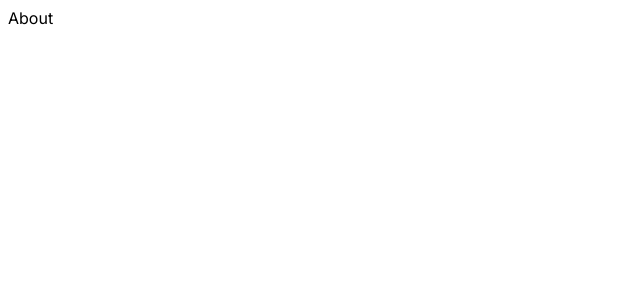
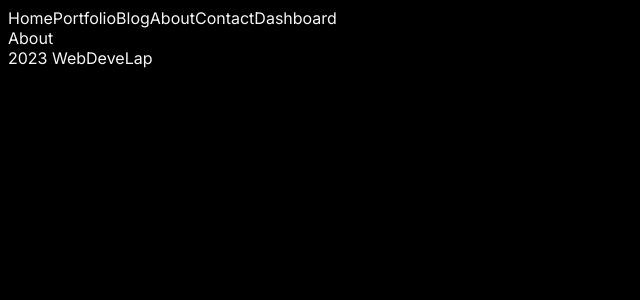
Before and after one commit to jeanchaneto/nextjs13-lama-tut, a Next.js app: page /about in a window 1280 px wide. Shown: the top 300 px of the page, without its empty margins (0-640 px from the left). Built offline with nearby package versions, Linux system fonts and the light colour scheme.

Commit message:
layout and loading features

```diff
--- a/src/app/globals.css
+++ b/src/app/globals.css
@@ -1,3 +1,17 @@
 h1 {
   margin: 0;
 }
+
+body {
+  background-color: black;
+  color: whitesmoke;
+}
+
+a {
+  color: inherit;
+  text-decoration: none;
+}
+
+a:visited {
+  color: inherit;
+}
--- a/src/app/layout.js
+++ /dev/null
@@ -1,17 +0,0 @@
-import './globals.css'
-import { Inter } from 'next/font/google'
-
-const inter = Inter({ subsets: ['latin'] })
-
-export const metadata = {
-  title: 'Next.js 13 Tut',
-  description: 'Follow along project',
-}
-
-export default function RootLayout({ children }) {
-  return (
-    <html lang="en">
-      <body className={inter.className}>{children}</body>
-    </html>
-  )
-}
--- /dev/null
+++ b/src/app/layout.jsx
@@ -0,0 +1,23 @@
+import Navbar from "@/components/navbar/navbar";
+import "./globals.css";
+import { Inter } from "next/font/google";
+import Footer from "@/components/footer/Footer";
+
+const inter = Inter({ subsets: ["latin"] });
+
+export const metadata = {
+  title: "Next.js 13 Tut",
+  description: "Follow along project",
+};
+
+export default function RootLayout({ children }) {
+  return (
+    <html lang="en">
+      <body className={inter.className}>
+        <Navbar />
+        {children}
+        <Footer />
+      </body>
+    </html>
+  );
+}
--- /dev/null
+++ b/src/components/footer/Footer.jsx
@@ -0,0 +1,11 @@
+import React from 'react'
+
+const Footer = () => {
+  return (
+    <div>
+      <div>2023 WebDeveLap</div>
+    </div>
+  )
+}
+
+export default Footer
--- /dev/null
+++ b/src/components/navbar/Navbar.jsx
@@ -0,0 +1,51 @@
+import Link from 'next/link'
+import React from 'react'
+
+const links = [
+  {
+    id: 1,
+    title: "Home",
+    url: "/",
+  },
+  {
+    id: 2,
+    title: "Portfolio",
+    url: "/portfolio",
+  },
+  {
+    id: 3,
+    title: "Blog",
+    url: "/blog",
+  },
+  {
+    id: 4,
+    title: "About",
+    url: "/about",
+  },
+  {
+    id: 5,
+    title: "Contact",
+    url: "/contact",
+  },
+  {
+    id: 6,
+    title: "Dashboard",
+    url: "/dashboard",
+  },
+];
+
+
+const Navbar = () => {
+  return (
+    <div>
+      {/* <Link href="/" >Home</Link> */}
+      <div>
+        {links.map((link) => (
+          <Link key={link.id} href={link.url}>{link.title}</Link>
+        ))}
+      </div>
+    </div>
+  )
+}
+
+export default Navbar
```
Also changed, not shown: src/app/blog/[id]/layout.jsx (added, +11 -0 lines), src/app/contact/loading.jsx (added, +9 -0 lines).
